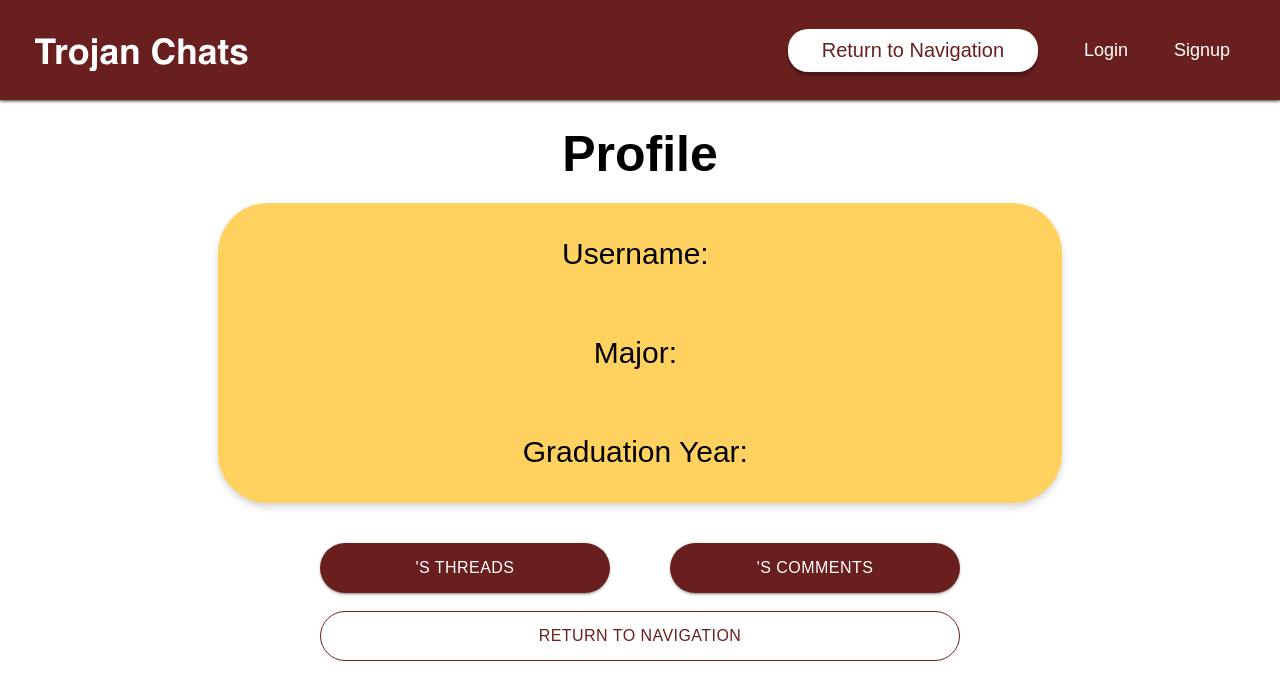
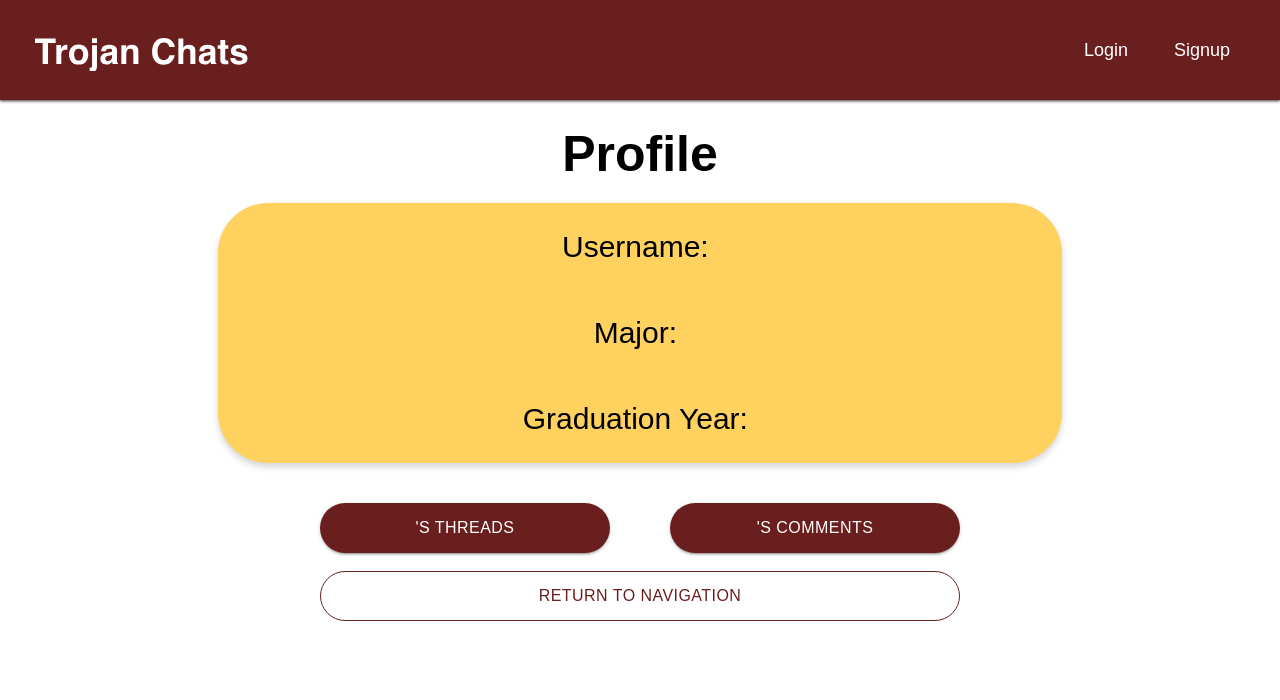
Before and after one commit to jennykim515/trojanchat, a React (Create React App) app in the folder frontend/: page /otheruser in a window 1280 px wide. Shown: the top 700 px of the page. Built offline with nearby package versions, Linux system fonts and the light colour scheme; no server answers; the HTML template or start-up script is replaced by a standard one.

Commit message:
fixed more css

```diff
--- a/frontend/src/pages/user/OtherUser.css
+++ b/frontend/src/pages/user/OtherUser.css
@@ -1,5 +1,3 @@
-
-
 #title{
   text-align: center;
   margin-right: auto;
@@ -8,14 +6,12 @@
   font-size: 50px;
 }
 
-
-
 table{
   background-color: #ffd25f;
   margin: auto;
   top: 32vh;
   width: 66%;
-  height: 300px;
+  height: 260px;
   box-shadow: 0px 4px 7px rgba(0, 0, 0, 0.17);
   border-radius: 50px;
   margin-top: 20px;
--- a/frontend/src/pages/user/OtherUser.jsx
+++ b/frontend/src/pages/user/OtherUser.jsx
@@ -58,7 +58,7 @@ export default function UserProfile({ props }) {
   function toggleEmail() {
       setEmailInput(!emailInput);
   }
-  const [navType, setNavType] = useState(2);
+  const [navType, setNavType] = useState(0);
   return (
     <div className="wholecontainer">
       <Navbar navType={navType} setNavType={setNavType} />
```
